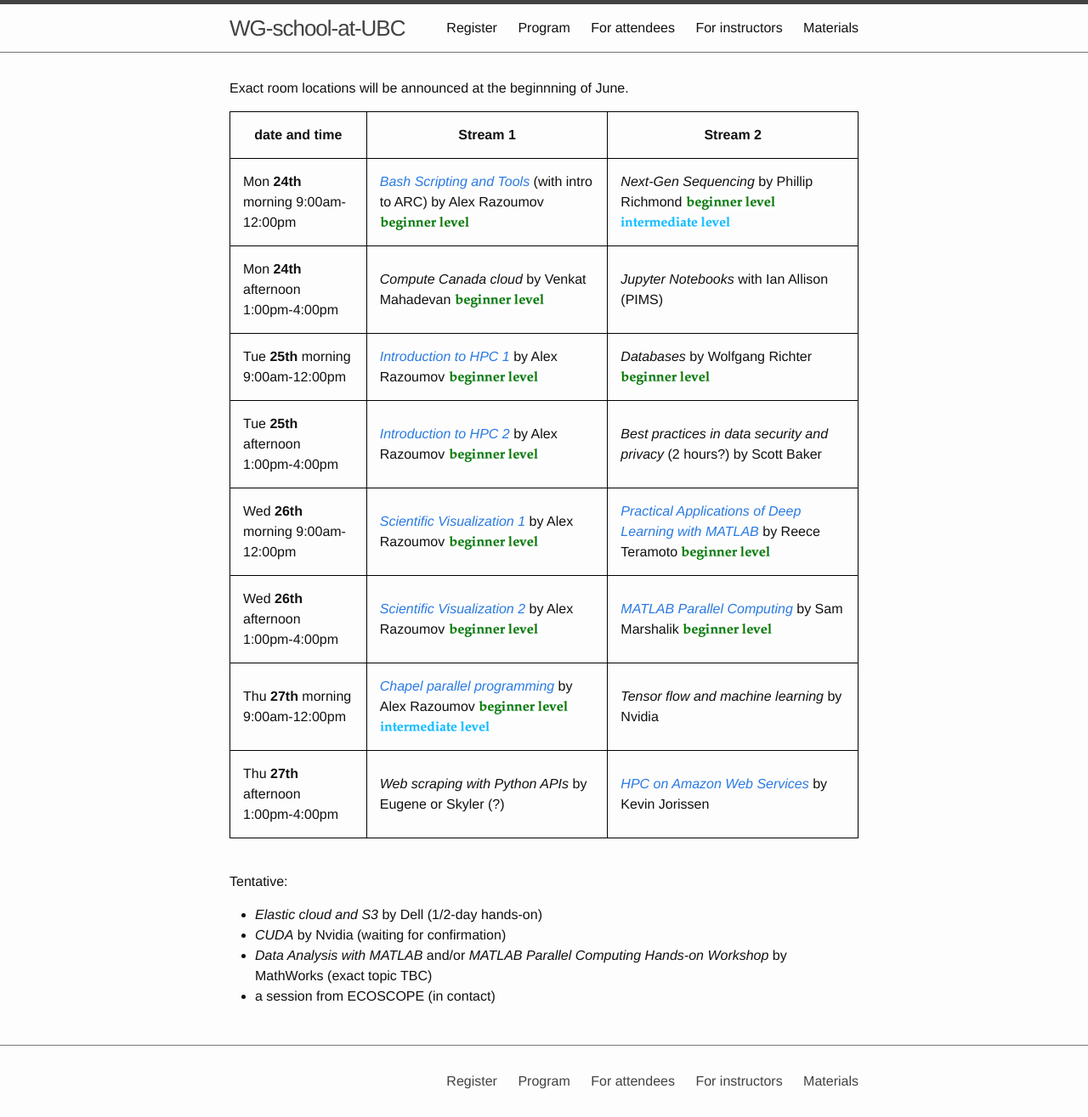
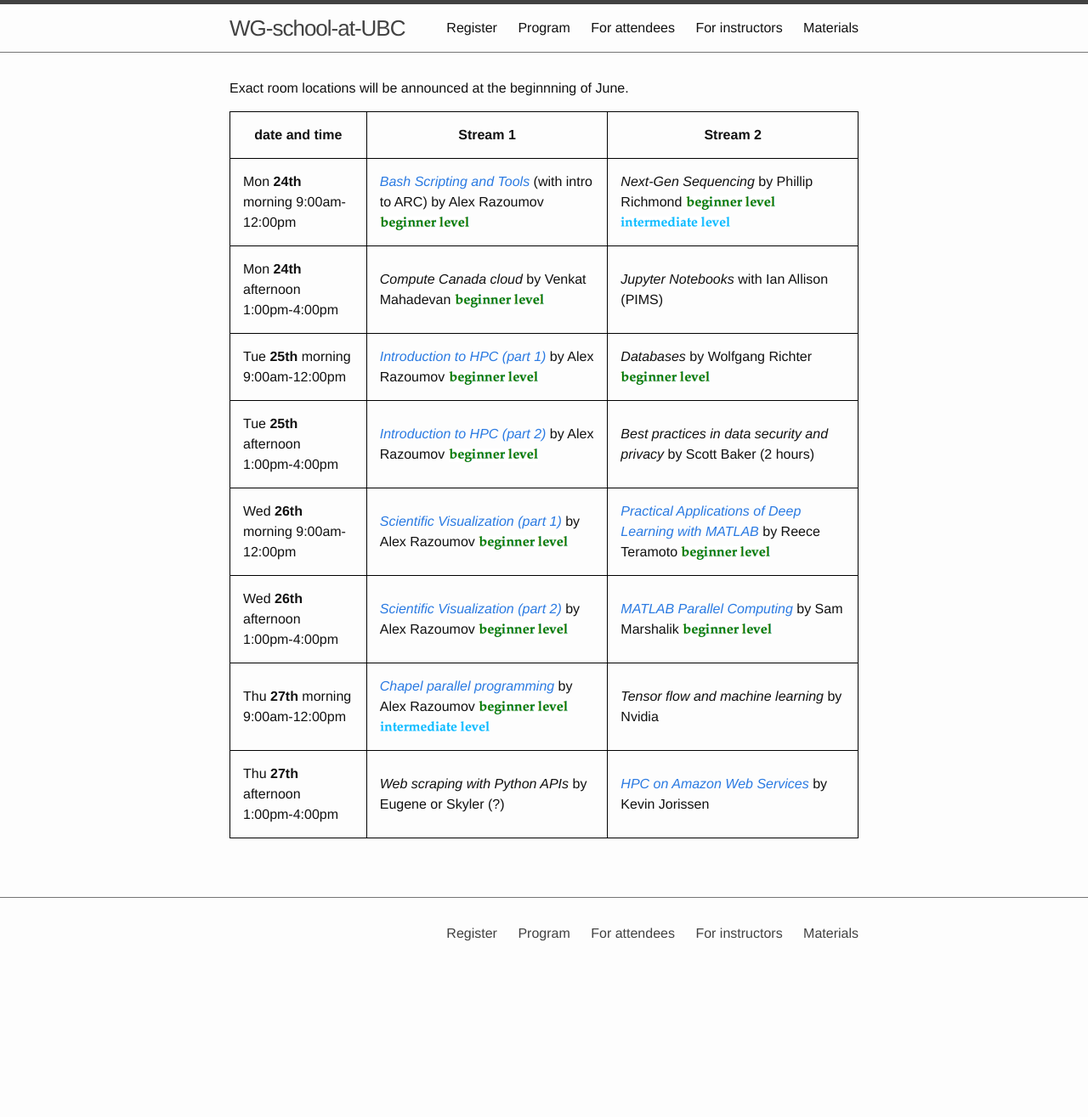
Before and after one commit to WestGrid/ubcSummerSchool2019, a Jekyll site: the page built from 1-program.md, in a window 1280 px wide. Shown: the whole page at 85% size. Built offline with Jekyll 4.4.1, drawn with Linux system fonts in a browser that asks for light colours; after the commit the page ends 1141 px from its top, so only the background shows below that.

Commit message:
2019-May-07 09:20

```diff
--- a/1-program.md
+++ b/1-program.md
@@ -14,21 +14,20 @@ Exact room locations will be announced at the beginnning of June.
 | ------------- | --------------- | ----------------- |
 | Mon **24th** morning 9:00am-12:00pm | [*Bash Scripting and Tools*](bash) (with intro to ARC) by Alex Razoumov {{beg}} | *Next-Gen Sequencing* by Phillip Richmond {{beg}} {{int}} |
 | Mon **24th** afternoon 1:00pm-4:00pm | *Compute Canada cloud* by Venkat Mahadevan {{beg}} | *Jupyter Notebooks* with Ian Allison (PIMS) |
-| Tue **25th** morning 9:00am-12:00pm | [*Introduction to HPC 1*](introHPC) by Alex Razoumov {{beg}} | *Databases* by Wolfgang Richter {{beg}} |
-| Tue **25th** afternoon 1:00pm-4:00pm | [*Introduction to HPC 2*](introHPC) by Alex Razoumov {{beg}} | *Best practices in data security and privacy* (2 hours?) by Scott Baker |
-| Wed **26th** morning 9:00am-12:00pm | [*Scientific Visualization 1*](visualization) by Alex Razoumov {{beg}} | [*Practical Applications of Deep Learning with MATLAB*](deepLearningMatlab) by Reece Teramoto {{beg}}  |
-| Wed **26th** afternoon 1:00pm-4:00pm | [*Scientific Visualization 2*](visualization) by Alex Razoumov {{beg}} | [*MATLAB Parallel Computing*](parallelMatlab) by Sam Marshalik {{beg}} |
+| Tue **25th** morning 9:00am-12:00pm | [*Introduction to HPC (part 1)*](introHPC) by Alex Razoumov {{beg}} | *Databases* by Wolfgang Richter {{beg}} |
+| Tue **25th** afternoon 1:00pm-4:00pm | [*Introduction to HPC (part 2)*](introHPC) by Alex Razoumov {{beg}} | *Best practices in data security and privacy* by Scott Baker (2 hours) |
+| Wed **26th** morning 9:00am-12:00pm | [*Scientific Visualization (part 1)*](visualization) by Alex Razoumov {{beg}} | [*Practical Applications of Deep Learning with MATLAB*](deepLearningMatlab) by Reece Teramoto {{beg}}  |
+| Wed **26th** afternoon 1:00pm-4:00pm | [*Scientific Visualization (part 2)*](visualization) by Alex Razoumov {{beg}} | [*MATLAB Parallel Computing*](parallelMatlab) by Sam Marshalik {{beg}} |
 | Thu **27th** morning 9:00am-12:00pm | [*Chapel parallel programming*](chapel) by Alex Razoumov {{beg}}{{int}} | *Tensor flow and machine learning* by Nvidia |
 | Thu **27th** afternoon 1:00pm-4:00pm | *Web scraping with Python APIs* by Eugene or Skyler (?) | [*HPC on Amazon Web Services*](amazon) by Kevin Jorissen |
 {:.mbtablestyle}
 
 &nbsp;
 
-Tentative:
-- *Elastic cloud and S3* by Dell (1/2-day hands-on)
-- *CUDA* by Nvidia (waiting for confirmation)
-- *Data Analysis with MATLAB* and/or *MATLAB Parallel Computing Hands-on Workshop* by MathWorks (exact topic TBC)
-- a session from ECOSCOPE (in contact)
+<!-- Tentative: -->
+<!-- - *Elastic cloud and S3* by Dell (1/2-day hands-on) -->
+<!-- - *CUDA* by Nvidia (waiting for confirmation) -->
+<!-- - a session from ECOSCOPE (in contact) -->
 
 <!-- Other: -->
 <!-- - *Introduction to GPU programming with CUDA* by Juan Zuniga {{int}} -->
```
